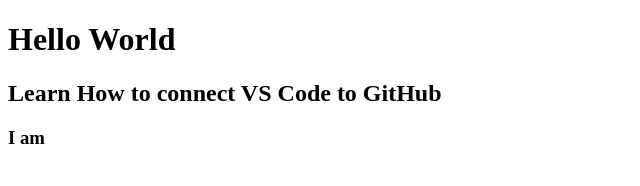
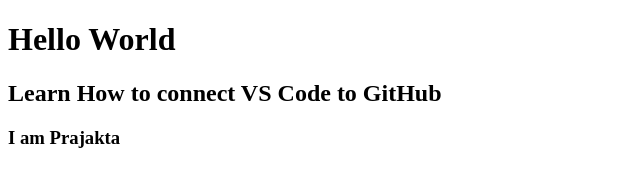
Before and after one commit to PrajaktaKadam1998/GitProject_VSCode, a plain HTML site: page index.html in a window 1280 px wide. Shown: the whole page, without its empty margins (0-640 px from the left). Drawn offline with Linux system fonts and the light colour scheme.

Commit message:
index file changed

```diff
--- a/index.html
+++ b/index.html
@@ -10,6 +10,6 @@
     <body>
         <h1>Hello World</h1>
         <h2>Learn How to connect VS Code to GitHub</h2>
-        <h3>I am <H3></H3></h3>
+        <h3>I am Prajakta</h3>
     </body>
 </html>
```
